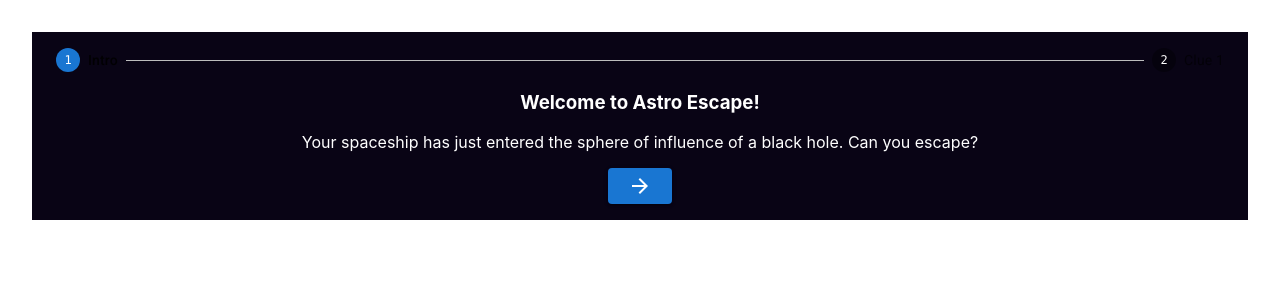
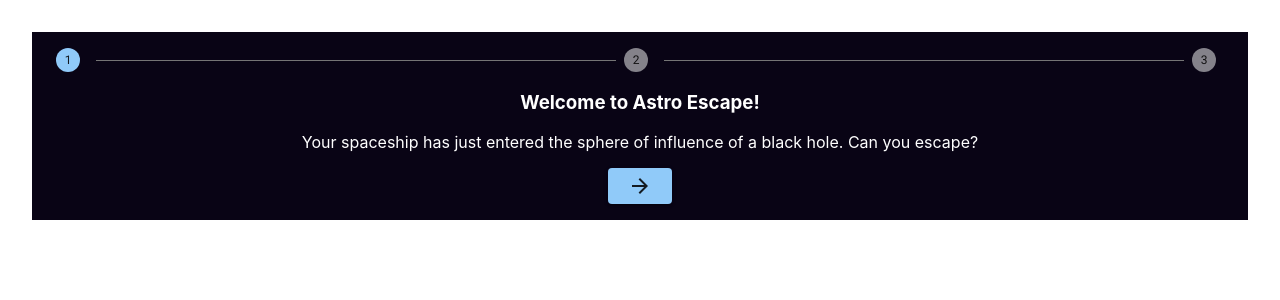
Before and after one commit to gtorrini/astro-escape, a React (Create React App) app: page / in a window 1280 px wide. Shown: the top 300 px of the page. Built offline with nearby package versions, Linux system fonts and the light colour scheme.

Commit message:
Added dark theme and new tasks

```diff
--- a/src/components/Escape.jsx
+++ b/src/components/Escape.jsx
@@ -3,20 +3,16 @@ import { createTheme, ThemeProvider } from '@mui/material/styles';
 import { Box, Step, Stepper, StepLabel } from '@mui/material';
 import Intro from './Intro.jsx';
 import Controls from './CommsPanel.jsx';
+import Signal from './DistressSignal.jsx';
+import Cipher from './CaesarCipher.jsx';
 
-const astroEscapeTheme = createTheme({
-    components: {
-        MuiStepIcon: {
-            styleOverrides: {
-                text: {
-                    fontFamily: 'Consolas',
-                },
-            },
-        },
+const darkTheme = createTheme({
+    palette: {
+      mode: 'dark',
     },
-})
+  });
 
-const steps = ['Intro', 'Clue 1']
+const steps = ['Intro', 'Clue 1', 'Clue 2', 'Clue 3']
 
 export default function HorizontalLinearStepper() {
     const [activeStep, setActiveStep] = React.useState(0);
@@ -43,19 +39,30 @@ export default function HorizontalLinearStepper() {
                 return(
                     <Controls back={handleBack} next={handleNext}></Controls>
                 );
+            case(2):
+                return(
+                    <Signal back={handleBack} next={handleNext}></Signal>
+                )
+            case(3):
+                return(
+                    <Cipher back={handleBack} next={handleNext}></Cipher>
+                )
         }
     };
 
     return (
         <>
             <Box sx={{ mx: 2, my: 2}}>
-                <ThemeProvider theme={astroEscapeTheme}>
+                <ThemeProvider theme={darkTheme}>
                     <Stepper activeStep={activeStep}>
                         <Step key={steps[0]}>
-                            <StepLabel>{steps[0]}</StepLabel>
+                            <StepLabel></StepLabel>
                         </Step>
-                            <Step key={steps[1]}>
-                            <StepLabel>{steps[1]}</StepLabel>
+                        <Step key={steps[1]}>
+                            <StepLabel></StepLabel>
+                        </Step>
+                        <Step key={steps[2]}>
+                            <StepLabel></StepLabel>
                         </Step>
                     </Stepper>
                     {handleContent()}
```
